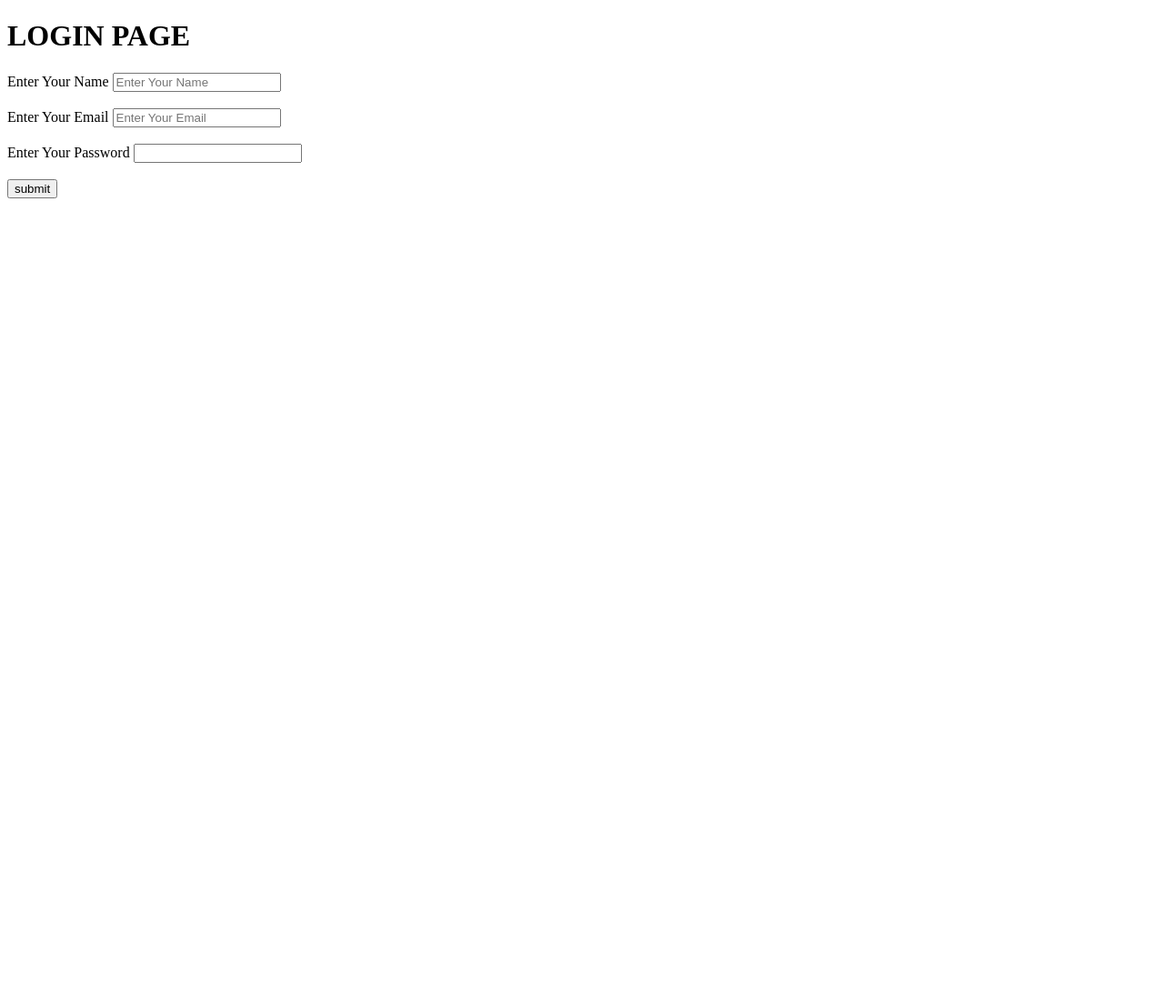
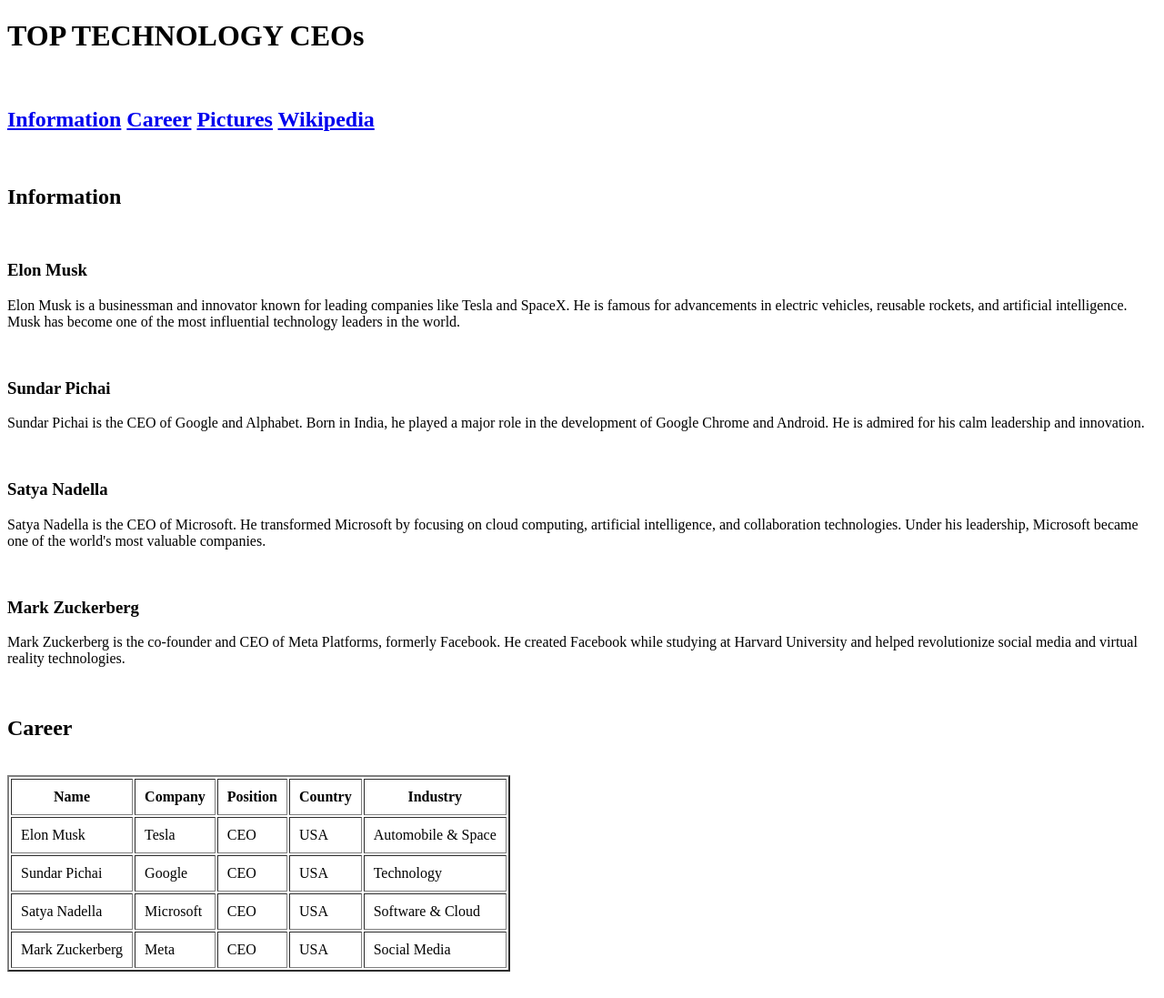
Before and after one commit to varunsarmab2205/html_projects, a plain HTML site: page index.html in a window 1280 px wide. Shown: the top 1097 px of the page at 91% size. Before the commit the page ends 800 px from the top, so only its background shows below. Drawn offline with Linux system fonts and the light colour scheme.

Commit message:
Replace login page with technology CEOs information
Replaced the login page with a new page about top technology CEOs, including their information, career details, and images.

```diff
--- a/index.html
+++ b/index.html
@@ -1,20 +1,124 @@
 <!DOCTYPE html>
 <html lang="en">
-  <head>
+<head>
     <meta charset="UTF-8" />
     <meta name="viewport" content="width=device-width, initial-scale=1.0" />
-    <title>HTML DOCUMENT</title>
-  </head>
-  <body>
-    <h1>LOGIN PAGE</h1>
-    <form action="main.html" method="get" width="500px" height="500px">
-        <label for="name">Enter Your Name</label>
-        <input type="text" id="name" placeholder="Enter Your Name" minlength="3" required/><br><br>
-        <label for="email">Enter Your Email</label>
-        <input type="email" id="email" placeholder="Enter Your Email" required/><br><br>
-        <label for="password">Enter Your Password</label>
-        <input type="password" id="password" minlength="4" maxlength="8" required/><br><br>
-        <button type="submit">submit</button>
-    </form>
-  </body>
+    <title>TOP TECHNOLOGY CEOs</title>
+</head>
+
+<body>
+
+    <h1>TOP TECHNOLOGY CEOs</h1><br>
+
+    <h2>
+        <a href="#info">Information</a>
+        <a href="#career">Career</a>
+        <a href="#pics">Pictures</a>
+        <a href="#wiki">Wikipedia</a>
+    </h2><br>
+
+    <h2 id="info">Information</h2><br>
+
+    <h3>Elon Musk</h3>
+    <p>
+        Elon Musk is a businessman and innovator known for leading companies like Tesla and SpaceX.
+        He is famous for advancements in electric vehicles, reusable rockets, and artificial intelligence.
+        Musk has become one of the most influential technology leaders in the world.
+    </p><br>
+
+    <h3>Sundar Pichai</h3>
+    <p>
+        Sundar Pichai is the CEO of Google and Alphabet. Born in India, he played a major role in the
+        development of Google Chrome and Android. He is admired for his calm leadership and innovation.
+    </p><br>
+
+    <h3>Satya Nadella</h3>
+    <p>
+        Satya Nadella is the CEO of Microsoft. He transformed Microsoft by focusing on cloud computing,
+        artificial intelligence, and collaboration technologies. Under his leadership, Microsoft became
+        one of the world's most valuable companies.
+    </p><br>
+
+    <h3>Mark Zuckerberg</h3>
+    <p>
+        Mark Zuckerberg is the co-founder and CEO of Meta Platforms, formerly Facebook.
+        He created Facebook while studying at Harvard University and helped revolutionize social media
+        and virtual reality technologies.
+    </p><br>
+
+    <h2 id="career">Career</h2><br>
+
+    <table border="2" cellpadding="10">
+
+        <tr>
+            <th>Name</th>
+            <th>Company</th>
+            <th>Position</th>
+            <th>Country</th>
+            <th>Industry</th>
+        </tr>
+
+        <tr>
+            <td>Elon Musk</td>
+            <td>Tesla</td>
+            <td>CEO</td>
+            <td>USA</td>
+            <td>Automobile & Space</td>
+        </tr>
+
+        <tr>
+            <td>Sundar Pichai</td>
+            <td>Google</td>
+            <td>CEO</td>
+            <td>USA</td>
+            <td>Technology</td>
+        </tr>
+
+        <tr>
+            <td>Satya Nadella</td>
+            <td>Microsoft</td>
+            <td>CEO</td>
+            <td>USA</td>
+            <td>Software & Cloud</td>
+        </tr>
+
+        <tr>
+            <td>Mark Zuckerberg</td>
+            <td>Meta</td>
+            <td>CEO</td>
+            <td>USA</td>
+            <td>Social Media</td>
+        </tr>
+
+    </table><br>
+
+    <h2 id="pics">Pictures</h2><br>
+
+    <h3>Elon Musk</h3>
+    <img src="https://upload.wikimedia.org/wikipedia/commons/e/ed/Elon_Musk_Royal_Society.jpg"
+    alt="Elon Musk" width="300px" height="300px"><br>
+
+    <h3>Sundar Pichai</h3>
+    <img src="https://upload.wikimedia.org/wikipedia/commons/d/d6/Sundar_pichai.png"
+    alt="Sundar Pichai" width="300px" height="300px"><br>
+
+    <h3>Satya Nadella</h3>
+    <img src="https://upload.wikimedia.org/wikipedia/commons/0/01/Satya_Nadella_2017.jpg"
+    alt="Satya Nadella" width="300px" height="300px"><br>
+
+    <h3>Mark Zuckerberg</h3>
+    <img src="https://upload.wikimedia.org/wikipedia/commons/0/0b/Mark_Zuckerberg_F8_2019_Keynote_%2832830578717%29_%28cropped%29.jpg"
+    alt="Mark Zuckerberg" width="300px" height="300px"><br>
+
+    <h2 id="wiki">Wikipedia</h2><br>
+
+    <a href="https://en.wikipedia.org/wiki/Elon_Musk" target="_blank">Elon Musk</a><br>
+
+    <a href="https://en.wikipedia.org/wiki/Sundar_Pichai" target="_blank">Sundar Pichai</a><br>
+
+    <a href="https://en.wikipedia.org/wiki/Satya_Nadella" target="_blank">Satya Nadella</a><br>
+
+    <a href="https://en.wikipedia.org/wiki/Mark_Zuckerberg" target="_blank">Mark Zuckerberg</a>
+
+</body>
 </html>
```
